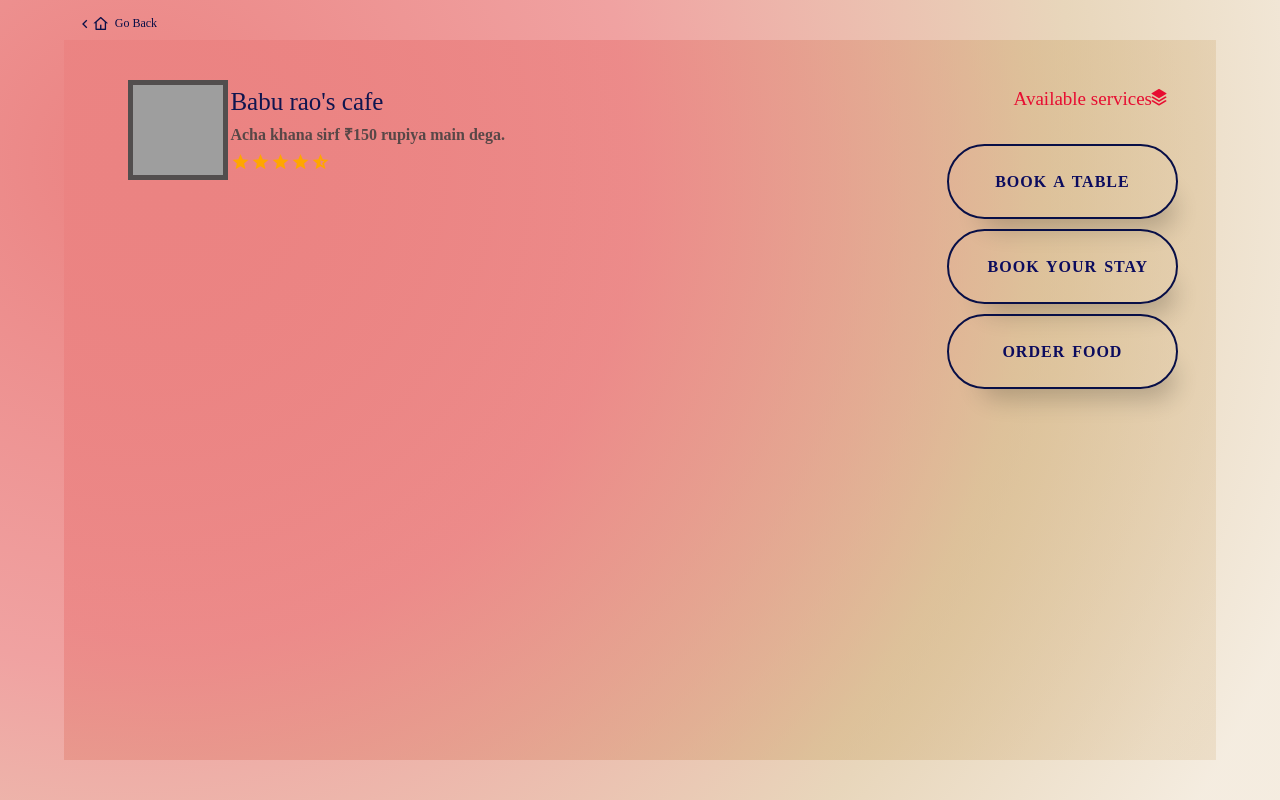
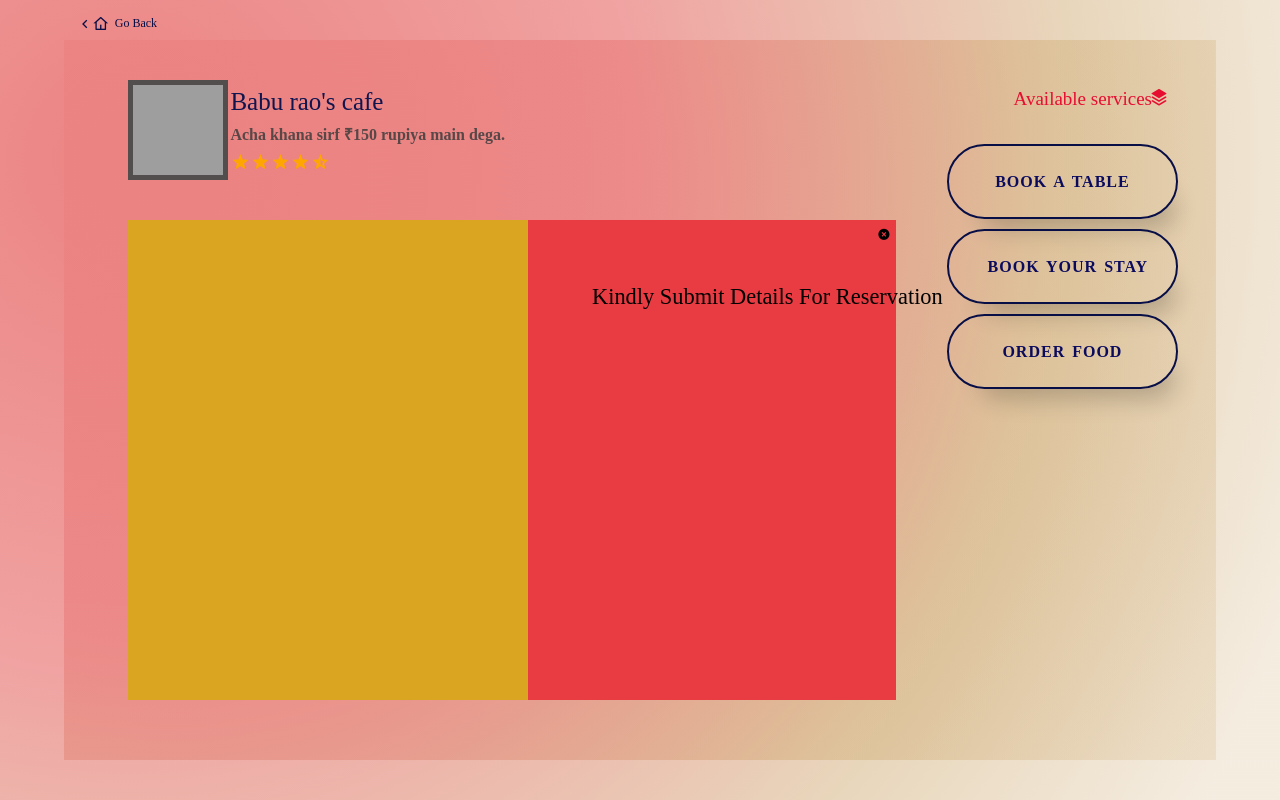
Before and after one commit to Kashish2908/codebite_project, a Node server app: page /bookings in a window 1280 px wide. Run offline with Node 20, Linux system fonts and the light colour scheme; some libraries are stand-ins or nearby versions; grey boxes are pictures that could not be loaded.

Commit message:
landing page updated

```diff
--- a/public/stylesheets/bookings.css
+++ b/public/stylesheets/bookings.css
@@ -127,7 +127,6 @@ body {
   line-height: 23px;
   transition: all 235ms ease-in-out;
   user-select: none;
-  -webkit-user-select: none;
   touch-action: manipulation;
 }
 
@@ -164,3 +163,46 @@ body {
   opacity: 1;
   right: 0;
 }
+
+#table-booking-form{
+    position: relative;
+    display: flex;
+    top: 5vh;
+    height: 60vh;
+    width: 60vw;
+    background-color: rgb(255, 127, 80);
+}
+
+#table-booking-form #close-btn{
+    cursor: pointer;
+    position: absolute;
+    z-index: 99;
+    height: 4vh;
+    width: 3vh;
+    border: none;
+    right: 0;
+    background-color: transparent;
+}
+
+#table-booking-form #image-div{
+    height: 100%;
+    width: 50vh;
+    background-color: goldenrod;
+}
+
+#deets-for-table-booking{
+    height: 100%;
+    width: calc(100% - 50vh);
+    left: 50vh;
+    background-color: rgba(220, 20, 60, 0.632);
+    position: absolute;
+    padding: 5vw;
+}
+
+#deets-for-table-booking h2{
+    text-transform: capitalize;
+    font-family: monument;
+    font-weight: 100;
+    font-size: 2.8vh;
+    white-space: nowrap;
+}
--- a/public/stylesheets/footer.css
+++ b/public/stylesheets/footer.css
@@ -21,7 +21,7 @@
     width: 100%;
     height: 50vh;
     position: absolute;
-    top: 420vh;
+    top: 428.2vh;
     background-color: rgba(249, 171, 102, 0.495);
     overflow: hidden;
 
--- a/views/bookings.ejs
+++ b/views/bookings.ejs
@@ -1,5 +1,6 @@
 <!DOCTYPE html>
 <html lang="en">
+
 <head>
     <meta charset="UTF-8">
     <meta http-equiv="X-UA-Compatible" content="IE=edge">
@@ -8,12 +9,15 @@
     <link href="https://cdn.jsdelivr.net/npm/remixicon@2.5.0/fonts/remixicon.css" rel="stylesheet">
     <link rel="stylesheet" href="../stylesheets/bookings.css">
 </head>
+
 <body>
-    <a  id="back-home" href="/"><i class="ri-arrow-left-s-line"></i><i class="ri-home-4-line"></i> <span>go back</span> </a>
+    <a id="back-home" href="/"><i class="ri-arrow-left-s-line"></i><i class="ri-home-4-line"></i> <span>go back</span>
+    </a>
 
     <!-- hotel wala part -->
     <div id="hotel-image">
-        <img src="https://e0.pxfuel.com/wallpapers/701/33/desktop-wallpaper-baburao-ganpatrao-apte-illustration-by-niren-vanik-hera-pheri-fan-art-indian-movies-thumbnail.jpg" alt="hotel image">
+        <img src="https://e0.pxfuel.com/wallpapers/701/33/desktop-wallpaper-baburao-ganpatrao-apte-illustration-by-niren-vanik-hera-pheri-fan-art-indian-movies-thumbnail.jpg"
+            alt="hotel image">
     </div>
     <div id="hotel-info">
         <div id="hotel-name"> Babu rao's cafe</div>
@@ -36,5 +40,19 @@
         <div class="btn food-order"><span>order food</span> </div>
     </div>
 
+    <!-- forms -->
+
+    <!-- table booking form -->
+    <div id="table-booking-form">
+        <button id="close-btn"><i class="ri-close-circle-fill"></i></button>
+        <div id="image-div">
+            <img src="" alt="">
+        </div>
+        <div id="deets-for-table-booking">
+            <h2>kindly submit details for reservation</h2>
+        </div>
+    </div>
+
 </body>
+
 </html>
```
